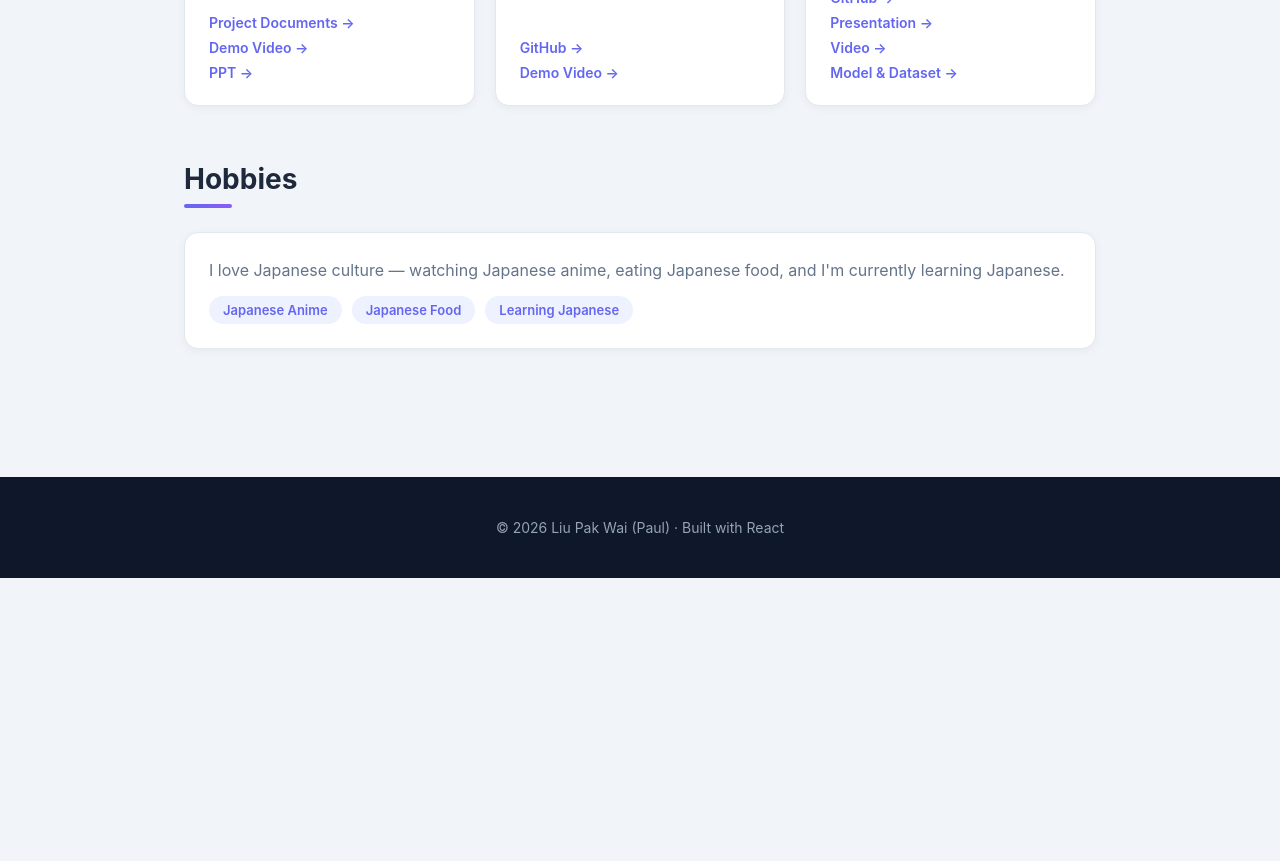
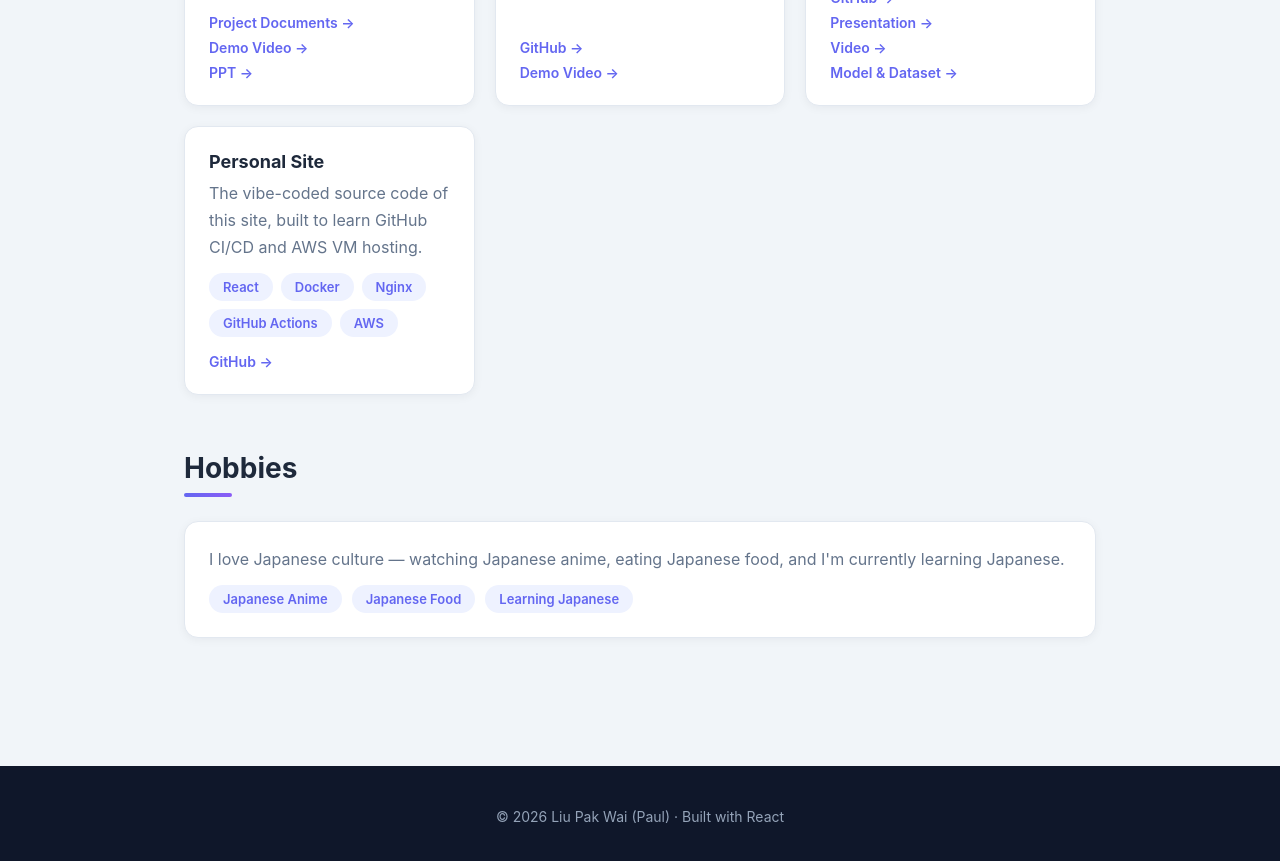
Before and after one commit to pwliuab/cicd-test, a React (Create React App) app: page / in a window 1280 px wide. Shown: the part 3840-4701 px from the top of the page. Before the commit the page ends 4418 px from the top, so only its background shows below. Built offline with nearby package versions, Linux system fonts and the light colour scheme.

Commit message:
personal site introduction, the purpose of building this site is to learncicd deployment and aws server

```diff
--- a/src/App.js
+++ b/src/App.js
@@ -174,6 +174,18 @@ const projects = [
       {
         label: 'Model & Dataset',
         url: 'https://drive.google.com/drive/folders/14BvmtD3ALKbtc3rFg0XXHch0d8z-aLeP?usp=drive_link',
+      },
+    ],
+  },
+  {
+    title: 'Personal Site',
+    description:
+      'The vibe-coded source code of this site, built to learn GitHub CI/CD and AWS VM hosting.',
+    stack: ['React', 'Docker', 'Nginx', 'GitHub Actions', 'AWS'],
+    links: [
+      {
+        label: 'GitHub',
+        url: 'https://github.com/pwliuab/cicd-test',
       },
     ],
   },
```
